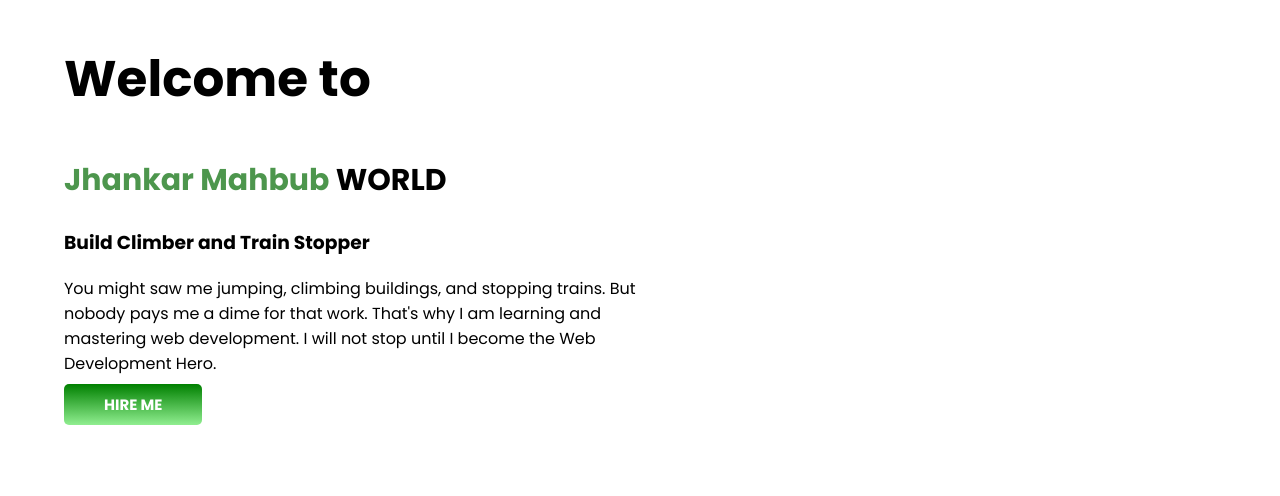
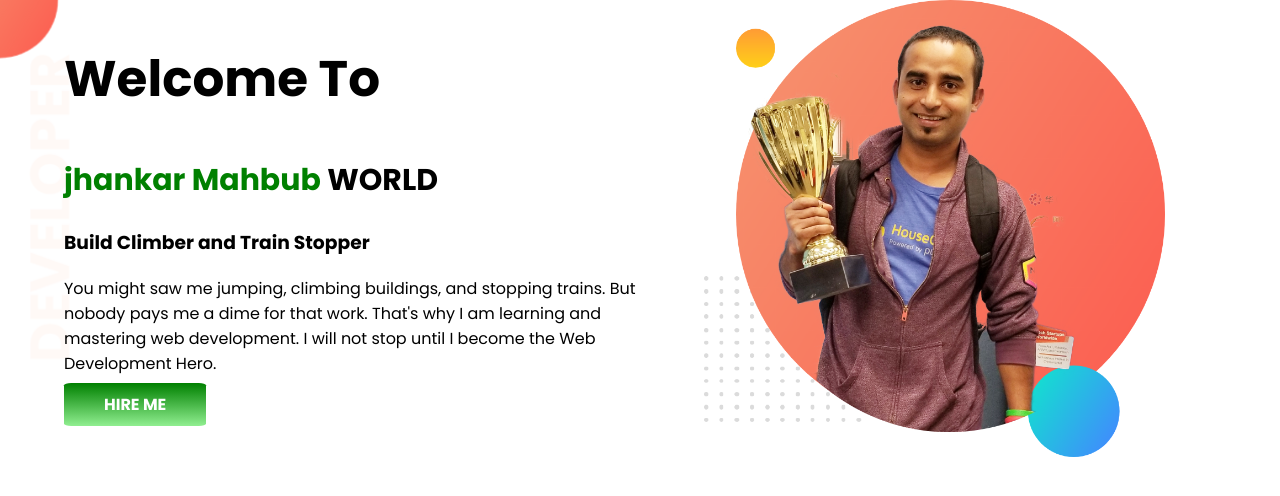
Before and after one commit to AmmarHOSEN/dummy-site, a plain HTML site: page index.html in a window 1280 px wide. Drawn offline with Linux system fonts and the light colour scheme.

Commit message:
second commit

```diff
--- a/index.html
+++ b/index.html
@@ -4,7 +4,7 @@
     <meta charset="UTF-8">
     <meta http-equiv="X-UA-Compatible" content="IE=edge">
     <meta name="viewport" content="width=device-width, initial-scale=1.0">
-    <title>practice site</title>
+    <title>Document</title>
     <link rel="stylesheet" href="style.css">
     <link rel="preconnect" href="https://fonts.googleapis.com">
 <link rel="preconnect" href="https://fonts.gstatic.com" crossorigin>
@@ -13,12 +13,12 @@
 <body>
     <section class="top-banner">
         <div class="half-width">
-            <h1>Welcome to</h1>
-        <h2><span class="orangecolor">Jhankar Mahbub</span> WORLD</h2>
-        <h3>Build Climber and Train Stopper</h3>
-        <p>You might saw me jumping, climbing buildings, and stopping trains. But nobody pays me a dime for that work. That's why I am learning and mastering web development. I will not stop until I become the Web Development Hero.
-        </p>
-        <a class="link-button" target="_blank" href="https://www.facebook.com/ammar.hossain.1481/">HIRE ME</a>
+            <h1>Welcome To</h1>
+            <h2><span class="orange-color">jhankar Mahbub</span> WORLD</h2>
+            <h3>Build Climber and Train Stopper</h3>
+            <p>You might saw me jumping, climbing buildings, and stopping trains. But nobody pays me a dime for that work. That's why I am learning and mastering web development. I will not stop until I become the Web Development Hero.</p>
+            <a class="link-button" target="_blank" href="">HIRE ME</a>
+
         </div>
         <div class="half-width">
             <img src="images/jhankar.png" alt="">
--- a/style.css
+++ b/style.css
@@ -1,15 +1,23 @@
 body{
     font-family: 'Poppins', sans-serif;
     margin: 0;
-}
-.orangecolor{
-    color: rgb(77, 150, 77);
 }
 h1{
     font-size: 50px;
 }
 h2{
     font-size: 30px;
+}
+.orange-color{
+    color: green;
+}
+.link-button{
+    background-image: linear-gradient(green,lightgreen);
+    text-decoration: none;
+    padding: 10px 40px;
+    border-radius: 5%;
+    color: white;
+    font-weight: 700;
 }
 section{
     display: flex;
@@ -19,17 +27,9 @@ section{
     padding-left: 5%;
 }
 .half-width img{
-width: 80%;
-}
-.link-button{
-    background-image: linear-gradient(green,lightgreen);
-    text-decoration: none;
-    padding: 10px 40px;
-    border-radius: 5px;
-    color: white;
-    font-size: 15px;
-    font-weight: 700;
+    width: 80%;
 }
 .top-banner{
     background-image: url(images/top-banner.png);
     background-repeat: no-repeat;
+}
```
Also changed, not shown: images/dream-bg.png (added), images/exp-bg.png (added), images/jhankar.png (added), images/jhankar2.png (added), images/my-bg.png (added), images/my-bg2.png (added), images/top-banner.png (added).
